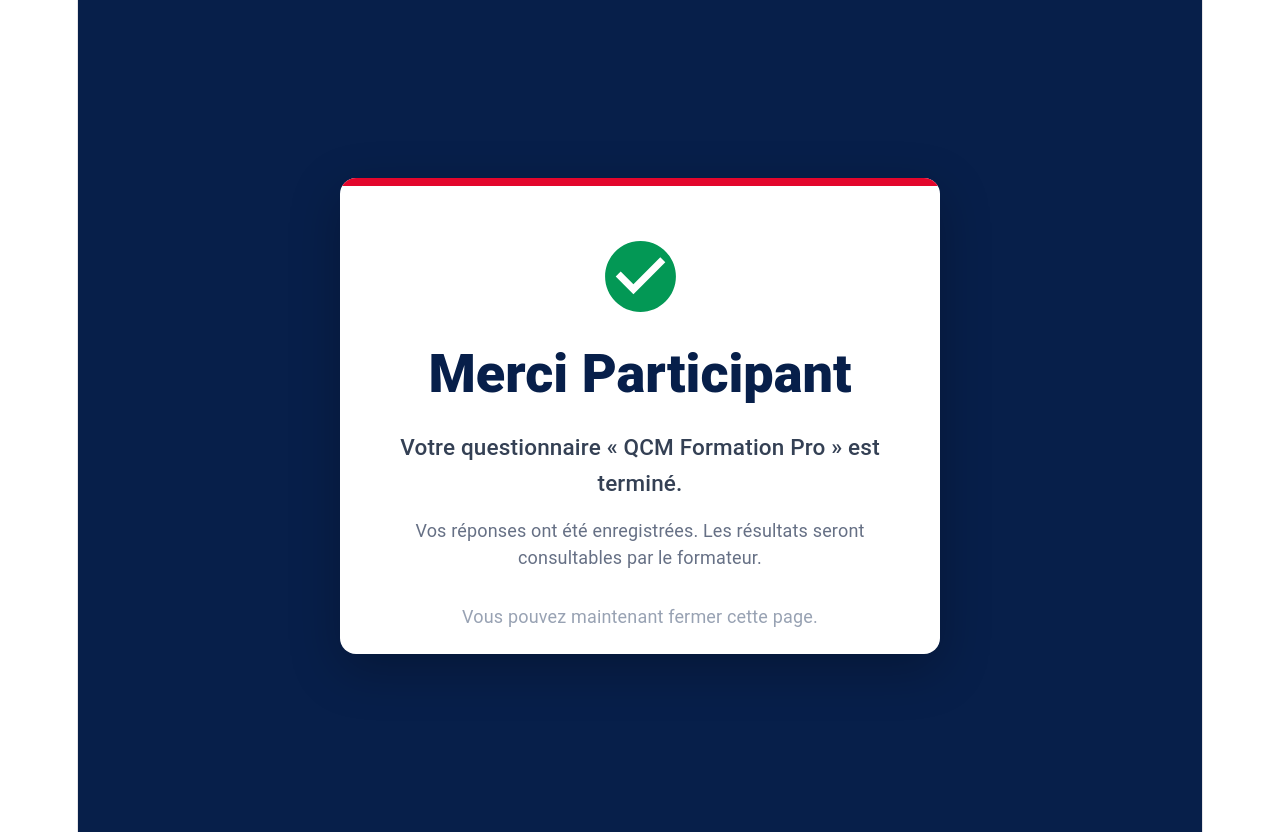
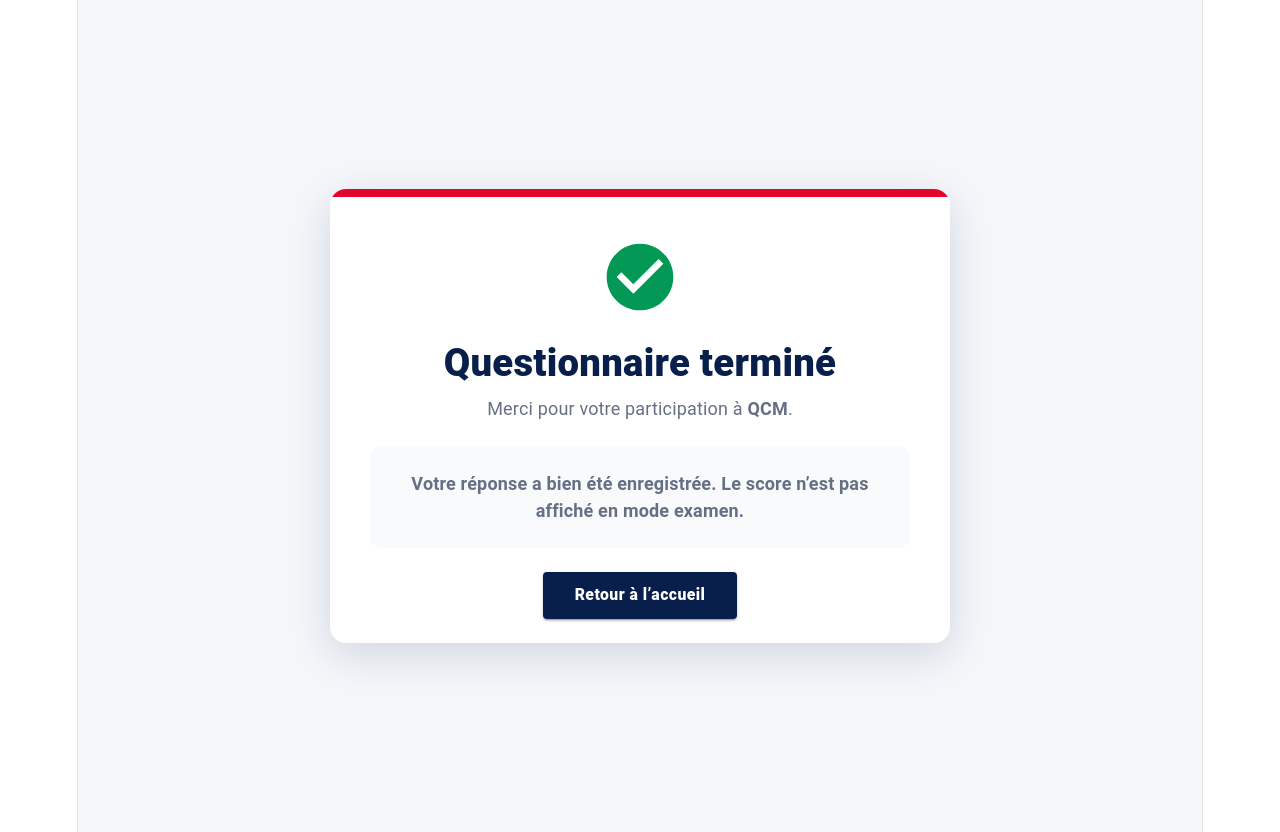
Before and after one commit to Karatgirl1/qcm-formation-pro-frontend, a React (Vite) app: page /participant/finished in a window 1280 px wide. Built offline with nearby package versions, Linux system fonts and the light colour scheme; no server answers; the HTML template or start-up script is replaced by a standard one.

Commit message:
Ajout affichage score en mode entrainement

```diff
--- a/src/App.tsx
+++ b/src/App.tsx
@@ -13,7 +13,7 @@ import ShowQcm from "./pages/ShowQcm";
 import EditQcm from "./pages/EditQcm";
 import QuestionEditor from "./pages/QuestionEditor";
 import LaunchSession from "./pages/LaunchSession";
-
+import ParticipantFinished from "./pages/ParticipantFinished";
 import ParticipantJoin from "./pages/ParticipantJoin";
 import ParticipantQuiz from "./pages/ParticipantQuiz";
 import ParticipantEnd from "./pages/ParticipantEnd";
@@ -48,10 +48,10 @@ function App() {
         element={<ParticipantQuiz />}
       />
 
-      <Route
-        path="/participant/finished"
-        element={<ParticipantEnd />}
-      />
+     <Route
+  path="/participant/finished"
+  element={<ParticipantFinished />}
+/>
 
       {/* Routes formateur protégées */}
       <Route
--- a/src/pages/CreateQcm.tsx
+++ b/src/pages/CreateQcm.tsx
@@ -23,7 +23,7 @@ export default function CreateQcm() {
   const [title, setTitle] = useState("");
   const [description, setDescription] = useState("");
   const [duration, setDuration] = useState(20);
-  const [mode, setMode] = useState("training");
+  const [mode, setMode] = useState("exam");
   const [isPublished, setIsPublished] = useState(false);
   const [loading, setLoading] = useState(false);
 
@@ -39,12 +39,12 @@ export default function CreateQcm() {
       setLoading(true);
 
       await api.post("/qcms", {
-        title,
-        description,
-        duration,
-        mode,
-        is_published: isPublished,
-      });
+  title,
+  description,
+  duration,
+  is_published: isPublished,
+  training_mode: mode === "training",
+});
 
       alert("Le QCM a été créé avec succès.");
       navigate("/dashboard");
@@ -160,6 +160,18 @@ export default function CreateQcm() {
                   </MenuItem>
                 </Select>
               </FormControl>
+              <Typography
+  variant="body2"
+  sx={{
+    color: "#667085",
+    mt: -2,
+    mb: 3,
+  }}
+>
+  {mode === "training"
+    ? "Le participant pourra voir son score à la fin du QCM."
+    : "Le participant ne verra pas son score à la fin du QCM."}
+</Typography>
 
               <FormControlLabel
                 control={
--- /dev/null
+++ b/src/pages/ParticipantFinished.tsx
@@ -0,0 +1,184 @@
+import { useLocation, useNavigate } from "react-router-dom";
+
+import {
+  Box,
+  Button,
+  Card,
+  CardContent,
+  Typography,
+} from "@mui/material";
+
+import { CheckCircle } from "@mui/icons-material";
+
+type FinishedState = {
+  trainingMode?: boolean;
+  score?: number;
+  totalPoints?: number;
+  qcmTitle?: string;
+};
+
+export default function ParticipantFinished() {
+  const navigate = useNavigate();
+  const location = useLocation();
+
+  const state = (location.state ?? {}) as FinishedState;
+
+  const trainingMode = state.trainingMode === true;
+  const score = Number(state.score ?? 0);
+  const totalPoints = Number(state.totalPoints ?? 0);
+  const qcmTitle = state.qcmTitle ?? "QCM";
+
+  const percentage =
+    totalPoints > 0
+      ? Math.round((score / totalPoints) * 100)
+      : 0;
+
+  return (
+    <Box
+      sx={{
+        minHeight: "100vh",
+        bgcolor: "#F4F6FA",
+        display: "flex",
+        alignItems: "center",
+        justifyContent: "center",
+        p: 2,
+      }}
+    >
+      <Card
+        sx={{
+          width: "100%",
+          maxWidth: 620,
+          borderRadius: 4,
+          boxShadow: "0 12px 40px rgba(7,31,74,0.14)",
+          overflow: "hidden",
+        }}
+      >
+        <Box sx={{ height: 8, bgcolor: "#E3062C" }} />
+
+        <CardContent
+          sx={{
+            p: { xs: 3, md: 5 },
+            textAlign: "center",
+          }}
+        >
+          <CheckCircle
+            sx={{
+              fontSize: 80,
+              color: "#039855",
+              mb: 2,
+            }}
+          />
+
+          <Typography
+            variant="h4"
+            sx={{
+              color: "#071F4A",
+              fontWeight: 800,
+              mb: 1,
+            }}
+          >
+            Questionnaire terminé
+          </Typography>
+
+          <Typography
+            sx={{
+              color: "#667085",
+              mb: 3,
+            }}
+          >
+            Merci pour votre participation à{" "}
+            <strong>{qcmTitle}</strong>.
+          </Typography>
+
+          {trainingMode ? (
+            <Box
+              sx={{
+                bgcolor: "#EEF4FF",
+                borderRadius: 3,
+                p: 3,
+                mb: 3,
+              }}
+            >
+              <Typography
+                sx={{
+                  color: "#667085",
+                  fontWeight: 700,
+                  mb: 1,
+                }}
+              >
+                Votre score
+              </Typography>
+
+              <Typography
+                variant="h3"
+                sx={{
+                  color: "#071F4A",
+                  fontWeight: 900,
+                  mb: 1,
+                }}
+              >
+                {score} / {totalPoints}
+              </Typography>
+
+              <Typography
+                variant="h5"
+                sx={{
+                  color: "#E3062C",
+                  fontWeight: 800,
+                }}
+              >
+                {percentage} %
+              </Typography>
+
+              <Typography
+                variant="body2"
+                sx={{
+                  color: "#667085",
+                  mt: 2,
+                }}
+              >
+                Mode entraînement : votre score est affiché.
+              </Typography>
+            </Box>
+          ) : (
+            <Box
+              sx={{
+                bgcolor: "#F8FAFC",
+                borderRadius: 3,
+                p: 3,
+                mb: 3,
+              }}
+            >
+              <Typography
+                sx={{
+                  color: "#667085",
+                  fontWeight: 600,
+                }}
+              >
+                Votre réponse a bien été enregistrée.
+                Le score n’est pas affiché en mode examen.
+              </Typography>
+            </Box>
+          )}
+
+          <Button
+            variant="contained"
+            onClick={() => navigate("/", { replace: true })}
+            sx={{
+              bgcolor: "#071F4A",
+              px: 4,
+              py: 1.2,
+              textTransform: "none",
+              fontWeight: 800,
+              "&:hover": {
+                bgcolor: "#0A2A63",
+              },
+            }}
+          >
+            Retour à l’accueil
+          </Button>
+        </CardContent>
+      </Card>
+    </Box>
+  );
+}
--- a/src/pages/ParticipantQuiz.tsx
+++ b/src/pages/ParticipantQuiz.tsx
@@ -42,6 +42,7 @@ type PublicSession = {
     id: number;
     title: string;
     description: string | null;
+    training_mode: boolean;
     questions: Question[];
   };
 };
@@ -178,12 +179,23 @@ export default function ParticipantQuiz() {
         session.qcm.questions.length - 1;
 
       if (isLastQuestion) {
-        await api.post(
+        const completeResponse = await api.post(
           `/public/participants/${participantId}/complete`
         );
 
+        const participantResult =
+          completeResponse.data?.participant;
+
         navigate("/participant/finished", {
           replace: true,
+          state: {
+            trainingMode:
+              session.qcm.training_mode === true,
+            score: participantResult?.score ?? 0,
+            totalPoints:
+              participantResult?.total_points ?? 0,
+            qcmTitle: session.qcm.title,
+          },
         });
 
         return;
```
